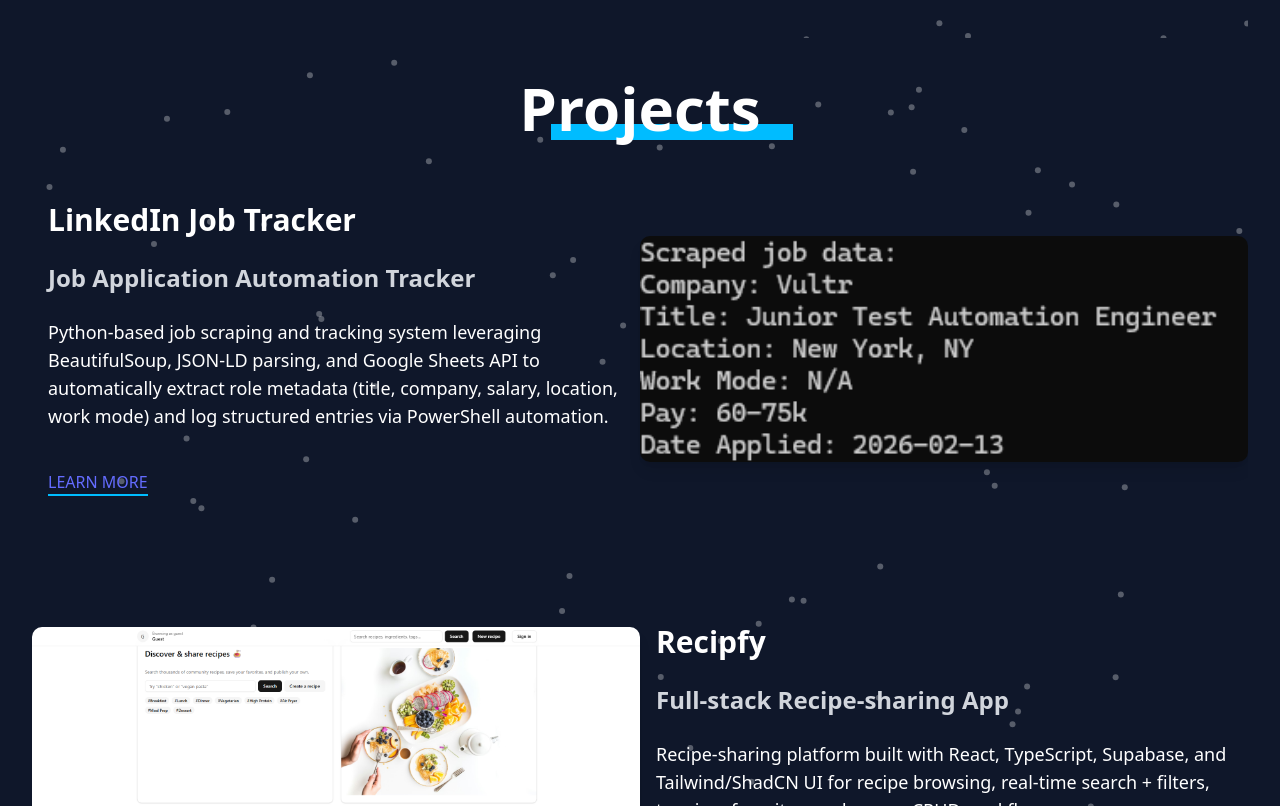
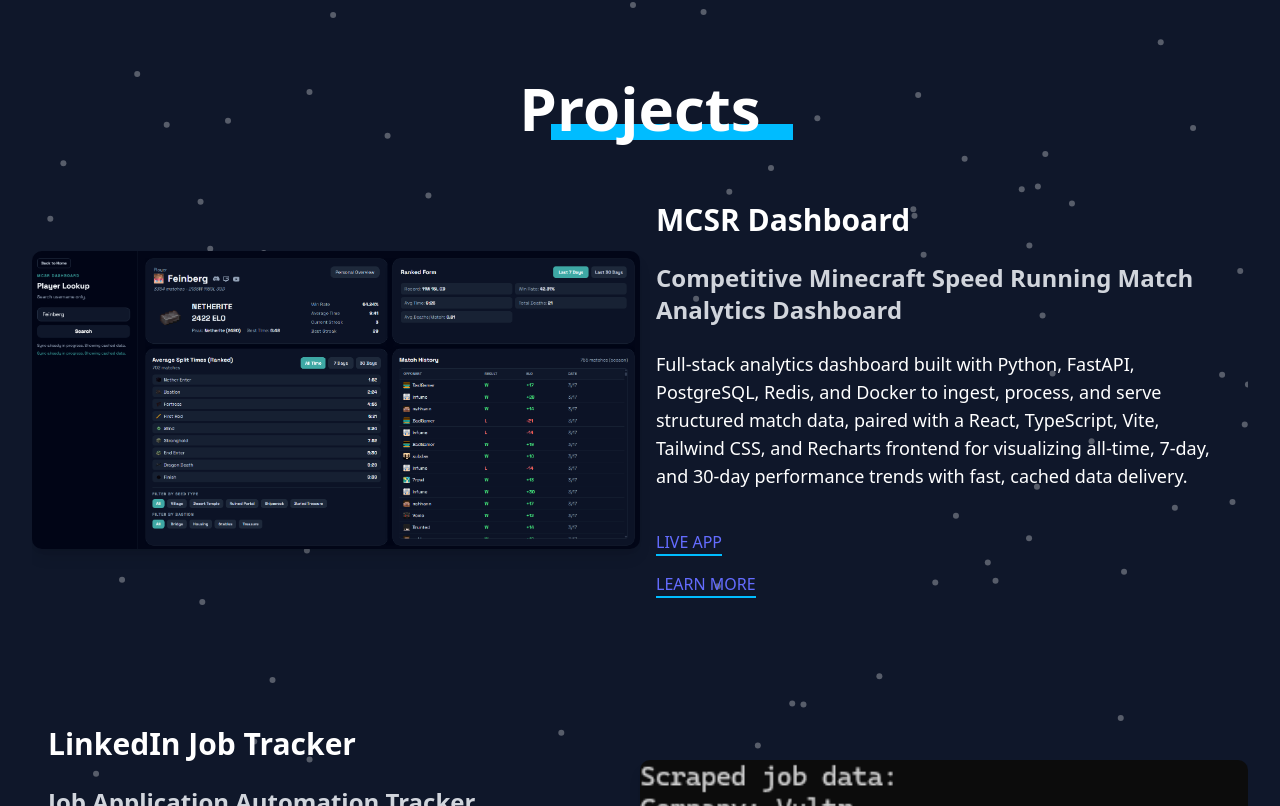
Before and after one commit to rcng81/Personal-Portfolio-Website, a React (Vite) app: page / in a window 1280 px wide. Shown: the part 1594-2400 px from the top of the page. Built offline with nearby package versions, Linux system fonts and the light colour scheme.

Commit message:
Added new project to portfolio

```diff
--- a/src/components/ProjectSection.tsx
+++ b/src/components/ProjectSection.tsx
@@ -5,6 +5,7 @@
 import sportsdleImage from "@/assets/sportsdle.png";
 import recipfyImage from "@/assets/recipfy.png";
 import jobTrackerImage from "@/assets/job-tracker.png";
+import mcsrDashboardImage from "@/assets/mcsr-dashboard.png";
 
 export default function ProjectsSection() {
   return (
@@ -21,6 +22,46 @@
           <span className="block h-4 w-full bg-sky-400 absolute -bottom-0.5 left-[2rem] -z-10"></span>
         </h2>
       </div>
+
+      <div className="z-10 flex-grow flex items-center justify-center w-full py-16">
+        <div className="grid grid-cols-1 md:grid-cols-2 w-full items-center">
+          {/* Left: Full-size Image */}
+          <div className="flex justify-start w-full h-auto relative">
+            <img
+              src={mcsrDashboardImage}
+              alt="Job Tracker App"
+              className="rounded-lg shadow-lg w-[100%] max-w-[1200px] h-auto object-contain transition-transform duration-300 hover:scale-95"
+            />
+          </div>
+          {/* Right: Project Details */}
+          <div className="text-left md:text-left space-y-6 px-4">
+            <h3 className="text-3xl font-bold">MCSR Dashboard</h3>
+            <h4 className="text-2xl font-semibold text-gray-300">Competitive Minecraft Speed Running Match Analytics Dashboard</h4>
+            <p className="text-lg text-white max-w-xl">
+              Full-stack analytics dashboard built with Python, FastAPI, PostgreSQL, Redis, and Docker to ingest, process, and serve structured match data, paired with a React, TypeScript, Vite, Tailwind CSS, and Recharts frontend for visualizing all-time, 7-day, and 30-day performance trends with fast, cached data delivery.
+            </p>
+            <div className="flex flex-col items-start space-y-4 pt-4">
+              <a
+                href="https://mcsr-stats.vercel.app/"
+                target="_blank"
+                rel="noopener noreferrer"
+                className="text-white font-semibold border-b-2 border-sky-400 hover:text-sky-400 hover:border-white"
+              >
+                LIVE APP
+              </a>
+              <a
+                href="https://github.com/rcng81/mcsr-dashboard"
+                target="_blank"
+                rel="noopener noreferrer"
+                className="text-white font-semibold border-b-2 border-sky-400 hover:text-sky-400 hover:border-white"
+              >
+                LEARN MORE
+              </a>
+            </div>
+          </div>
+        </div>
+      </div>
+
 
       <div className="z-10 flex-grow flex items-center justify-center w-full py-16">
         <div className="grid grid-cols-1 md:grid-cols-2 w-full items-center">
```
Also changed, not shown: src/assets/mcsr-dashboard.png (added).
